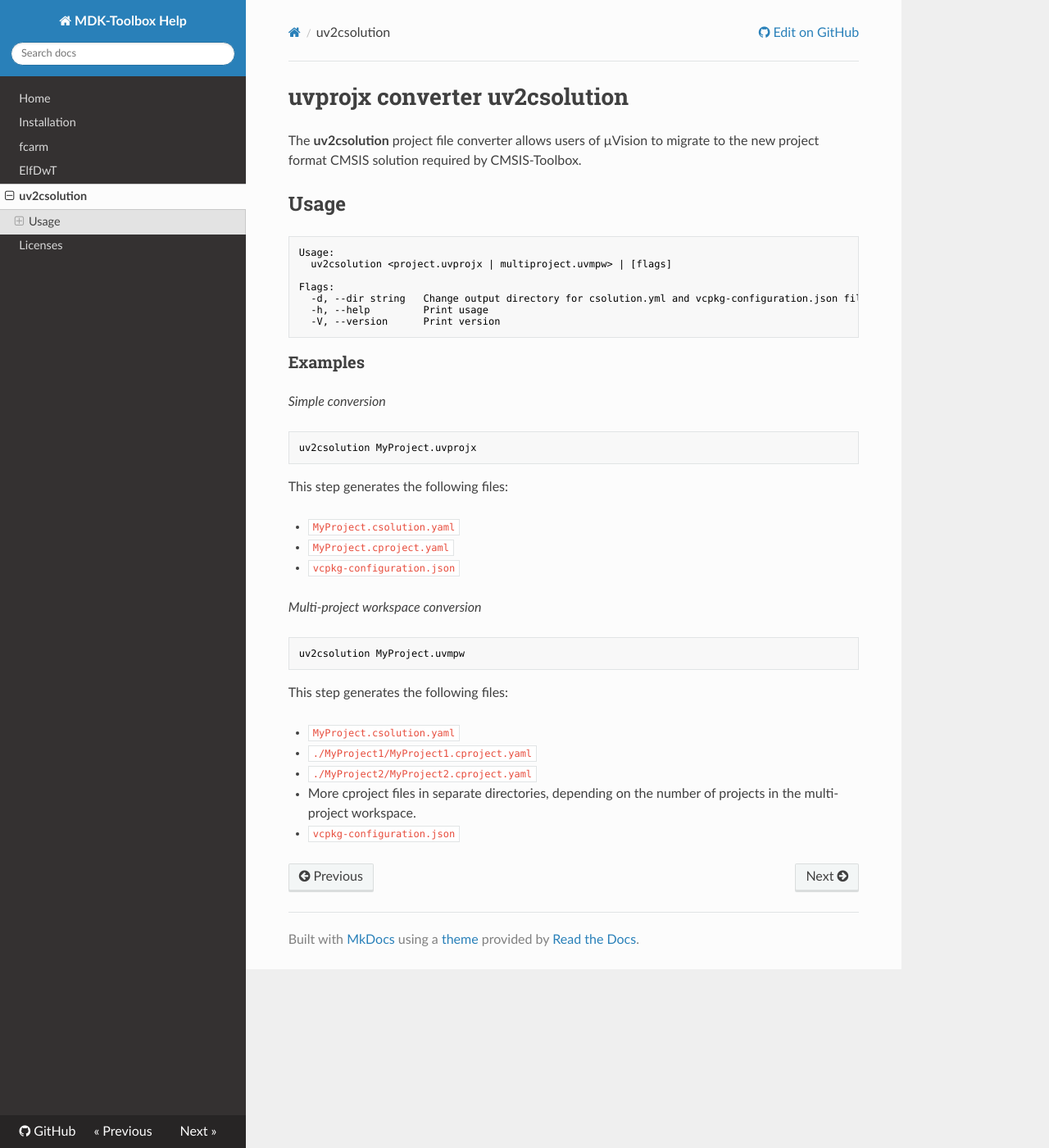
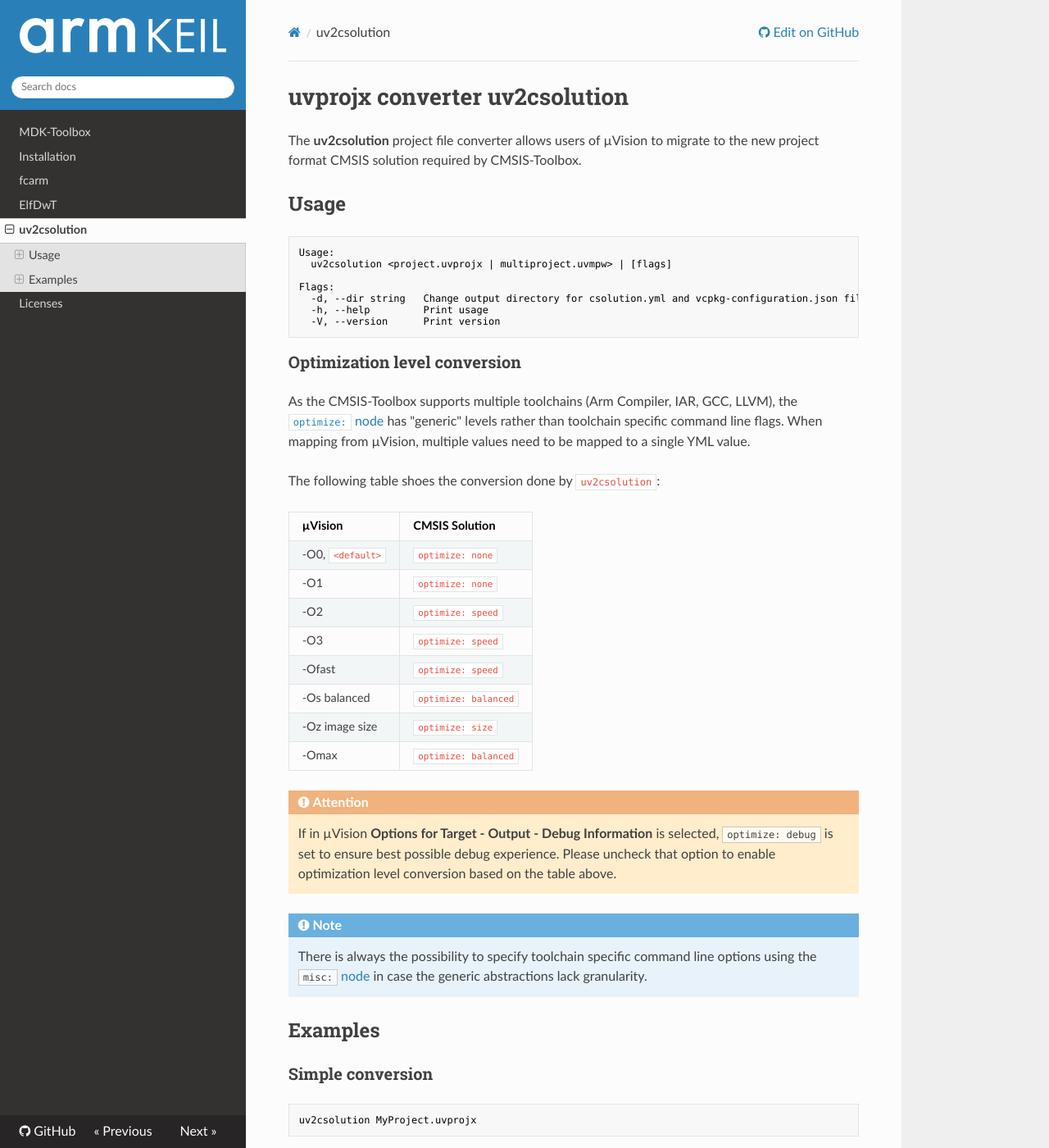
Before and after one commit to ARM-software/MDK-Toolbox, an MkDocs documentation site: the page built from docs/04_uv2csolution.md, in a window 1280 px wide and 1400 px high. Shown: the whole window at 82% size. Built offline with MkDocs 1.6.1, drawn with Linux system fonts in a browser that asks for light colours; nearby versions of some CDN libraries.

Commit message:
Update for uv2csolution

````diff
--- a/docs/04_uv2csolution.md
+++ b/docs/04_uv2csolution.md
@@ -14,9 +14,32 @@
   -V, --version      Print version
 ```
 
-### Examples
+### Optimization level conversion
 
-*Simple conversion*
+As the CMSIS-Toolbox supports multiple toolchains (Arm Compiler, IAR, GCC, LLVM), the [`optimize:` node](https://open-cmsis-pack.github.io/cmsis-toolbox/YML-Input-Format/#optimize) has "generic" levels rather than toolchain specific command line flags. When mapping from µVision, multiple values need to be mapped to a single YML value.
+
+The following table shoes the conversion done by `uv2csolution`:
+
+| µVision | CMSIS Solution |
+|---------|----------------|
+| -O0, `<default>` | `optimize: none` |
+| -O1              | `optimize: none` |
+| -O2              | `optimize: speed` |
+| -O3              | `optimize: speed` |
+| -Ofast           | `optimize: speed` |
+| -Os balanced     | `optimize: balanced` |
+| -Oz image size   | `optimize: size` |
+| -Omax            | `optimize: balanced` |
+
+!!! Attention
+    If in µVision **Options for Target - Output - Debug Information** is selected, `optimize: debug` is set to ensure best possible debug experience. Please uncheck that option to enable optimization level conversion based on the table above.
+
+!!! Note
+    There is always the possibility to specify toolchain specific command line options using the [`misc:` node](https://open-cmsis-pack.github.io/cmsis-toolbox/YML-Input-Format/#misc) in case the generic abstractions lack granularity.
+
+## Examples
+
+### Simple conversion
 
 ```shell
 uv2csolution MyProject.uvprojx
@@ -28,7 +51,7 @@
 - `MyProject.cproject.yaml`
 - `vcpkg-configuration.json`
 
-*Multi-project workspace conversion*
+### Multi-project workspace conversion
 
 ```shell
 uv2csolution MyProject.uvmpw
--- a/mkdocs.yml
+++ b/mkdocs.yml
@@ -1,7 +1,7 @@
 site_name: MDK-Toolbox Help
 repo_url: https://github.com/ARM-software/MDK-Toolbox
 nav:
-    - Home: index.md
+    - MDK-Toolbox: README.md
     - Installation: 01_installation.md
     - fcarm: 02_fcarm.md
     - ElfDwT: 03_elfdwt.md
@@ -9,5 +9,7 @@
     - Licenses: licenses.md
 theme:
   name: readthedocs
+  logo: img/Arm_KEIL_horizontal_white_SM.png
 markdown_extensions:
   - admonition
+  - pymdownx.blocks.tab
````
Also changed, not shown: docs/README.md (renamed from docs/index.md), 1 other file.
